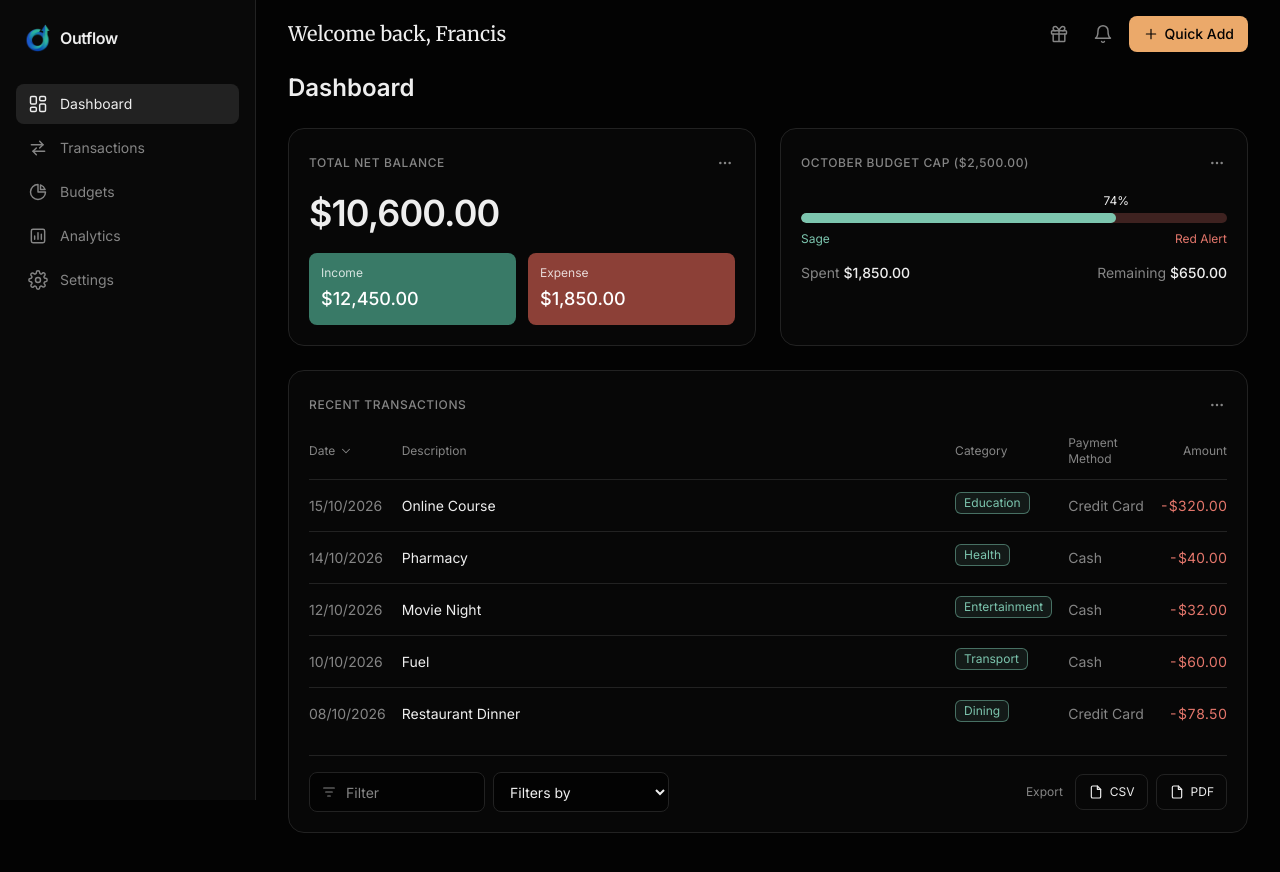
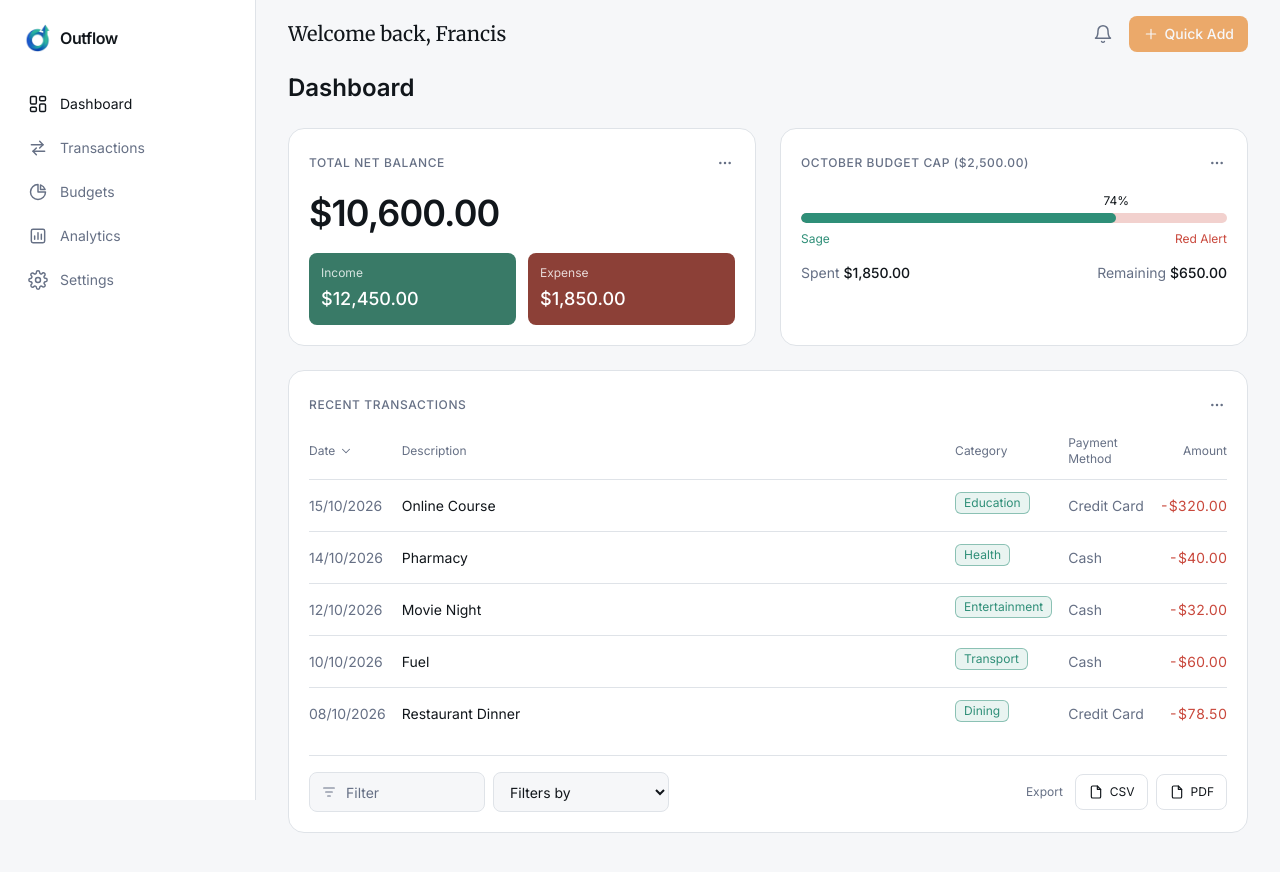
Before and after one commit to JhonFrancisDelaCruz/Expense-Tracker, a React (Vite) app: page / in a window 1280 px wide. Built offline with nearby package versions, Linux system fonts and the light colour scheme.

Commit message:
I add dark mood and ligth mode

```diff
--- a/src/App.jsx
+++ b/src/App.jsx
@@ -37,6 +37,19 @@ export default function App() {
   const deleteTransaction = (id) => setTransactions((list) => list.filter((t) => t.id !== id));
   const updateSettings = (changes) => setSettings((s) => ({ ...s, ...changes }));
   const closeModal = useCallback(() => setModalOpen(false), []);
+
+  const theme = settings.theme ?? "system"; // old saved settings have no theme yet
+
+useEffect(() => {
+  const mq = window.matchMedia("(prefers-color-scheme: dark)");
+  const apply = () => {
+    const resolved = theme === "system" ? (mq.matches ? "dark" : "light") : theme;
+    document.documentElement.dataset.theme = resolved;
+  };
+  apply();
+  mq.addEventListener("change", apply); // follows the OS while on "System"
+  return () => mq.removeEventListener("change", apply);
+}, [theme]);
 
   const pages = {
     dashboard: (
--- a/src/components/common/Icons.jsx
+++ b/src/components/common/Icons.jsx
@@ -34,13 +34,6 @@ const paths = {
     <>
       <circle cx="12" cy="12" r="3" />
       <path d="M19.4 15a1.7 1.7 0 0 0 .3 1.8l.1.1a2 2 0 1 1-2.8 2.8l-.1-.1a1.7 1.7 0 0 0-1.8-.3 1.7 1.7 0 0 0-1 1.5V21a2 2 0 1 1-4 0v-.1a1.7 1.7 0 0 0-1.1-1.5 1.7 1.7 0 0 0-1.8.3l-.1.1a2 2 0 1 1-2.8-2.8l.1-.1a1.7 1.7 0 0 0 .3-1.8 1.7 1.7 0 0 0-1.5-1H3a2 2 0 1 1 0-4h.1a1.7 1.7 0 0 0 1.5-1.1 1.7 1.7 0 0 0-.3-1.8l-.1-.1a2 2 0 1 1 2.8-2.8l.1.1a1.7 1.7 0 0 0 1.8.3H9a1.7 1.7 0 0 0 1-1.5V3a2 2 0 1 1 4 0v.1a1.7 1.7 0 0 0 1 1.5 1.7 1.7 0 0 0 1.8-.3l.1-.1a2 2 0 1 1 2.8 2.8l-.1.1a1.7 1.7 0 0 0-.3 1.8V9a1.7 1.7 0 0 0 1.5 1H21a2 2 0 1 1 0 4h-.1a1.7 1.7 0 0 0-1.5 1z" />
-    </>
-  ),
-  gift: (
-    <>
-      <rect x="3" y="8" width="18" height="4" rx="1" />
-      <path d="M12 8v13M5 12v8a1 1 0 0 0 1 1h12a1 1 0 0 0 1-1v-8" />
-      <path d="M7.5 8a2.5 2.5 0 0 1 0-5C10 3 12 8 12 8s2-5 4.5-5a2.5 2.5 0 0 1 0 5" />
     </>
   ),
   bell: (
--- a/src/index.css
+++ b/src/index.css
@@ -25,6 +25,7 @@
   --color-accent: #EBA96A; /* Quick Add button */
 }
 
+
 html {
   color-scheme: dark;
 }
@@ -45,3 +46,17 @@ body {
     border-color: #ccc !important;
   }
 }
+
+
+html[data-theme="light"] {
+  color-scheme: light;
+  --color-page: #f6f7f9;
+  --color-sidebar: #ffffff;
+  --color-card: #ffffff;
+  --color-card-2: #eef0f3;
+  --color-line: #dfe3e8;
+  --color-ink: #11161b;
+  --color-muted: #667085;
+  --color-sage: #2f8f78;   /* darker so it's readable on white */
+  --color-danger: #c9483c;
+}
--- a/src/pages/Settings.jsx
+++ b/src/pages/Settings.jsx
@@ -4,7 +4,13 @@ import Field from "../components/Field";
 import { inputClass } from "../components/formStyles";
 import { CURRENCIES } from "../data/categories";
 
-// Profile name, currency and data reset. Single column, capped at a
+const THEMES = [
+  { id: "system", label: "System" },
+  { id: "light", label: "Light" },
+  { id: "dark", label: "Dark" },
+];
+
+// Profile name, currency, theme and data reset. Single column, capped at a
 // comfortable reading width on large screens.
 export default function Settings({ settings, onUpdateSettings, onResetSample, onClearAll }) {
   return (
@@ -39,6 +45,29 @@ export default function Settings({ settings, onUpdateSettings, onResetSample, on
           </div>
         </Card>
 
+        <Card title="Appearance">
+          <div className="flex flex-wrap gap-2" role="group" aria-label="Theme">
+            {THEMES.map((t) => {
+              const active = (settings.theme ?? "system") === t.id;
+              return (
+                <button
+                  key={t.id}
+                  type="button"
+                  aria-pressed={active}
+                  onClick={() => onUpdateSettings({ theme: t.id })}
+                  className={`h-10 rounded-lg border px-4 text-sm transition-colors ${
+                    active
+                      ? "border-accent bg-accent/10 text-ink"
+                      : "border-line text-muted hover:bg-ink/5"
+                  }`}
+                >
+                  {t.label}
+                </button>
+              );
+            })}
+          </div>
+        </Card>
+
         <Card title="Your data">
           <p className="mb-4 text-sm text-muted">
             Everything is saved in this browser only. Nothing is sent to a server.
@@ -47,7 +76,7 @@ export default function Settings({ settings, onUpdateSettings, onResetSample, on
             <button
               type="button"
               onClick={() => window.confirm("Replace your data with the sample data?") && onResetSample()}
-              className="h-10 rounded-lg border border-line px-4 text-sm hover:bg-white/5"
+              className="h-10 rounded-lg border border-line px-4 text-sm hover:bg-ink/5"
             >
               Load sample data
             </button>
```
